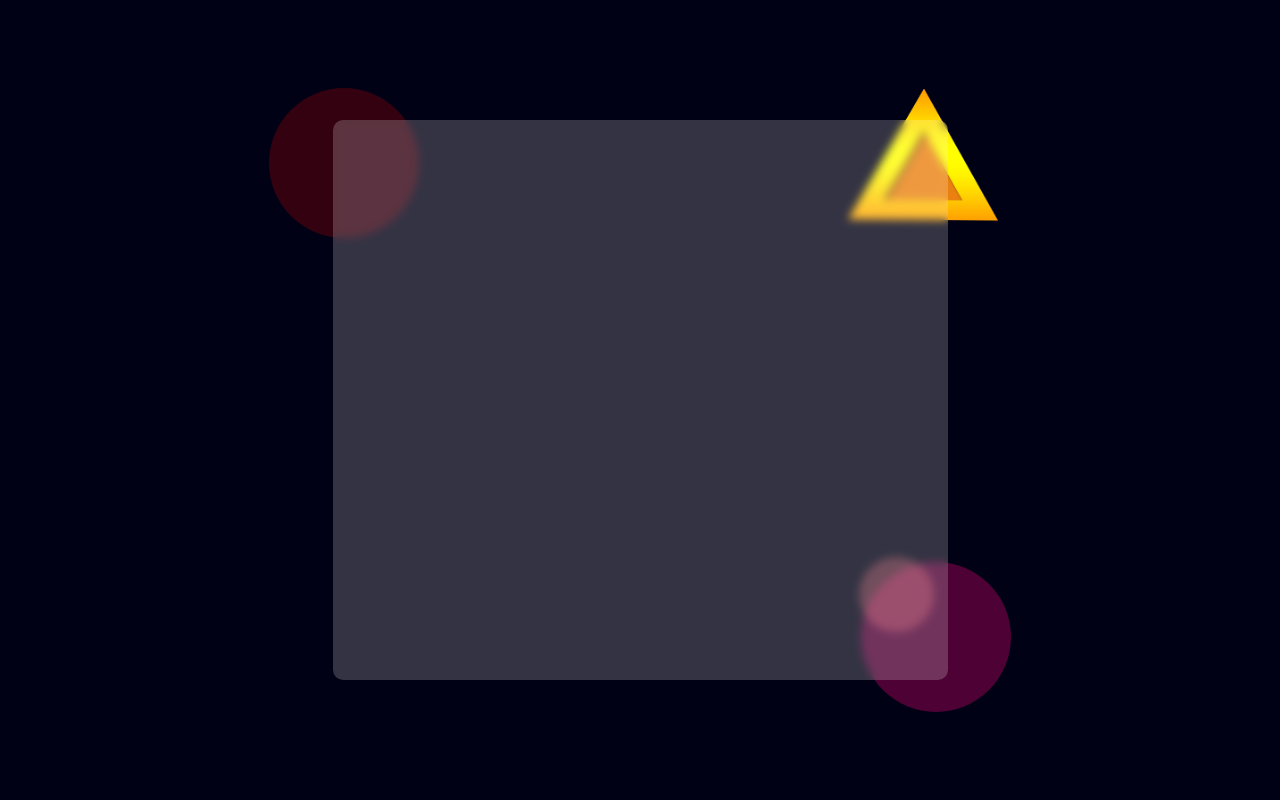
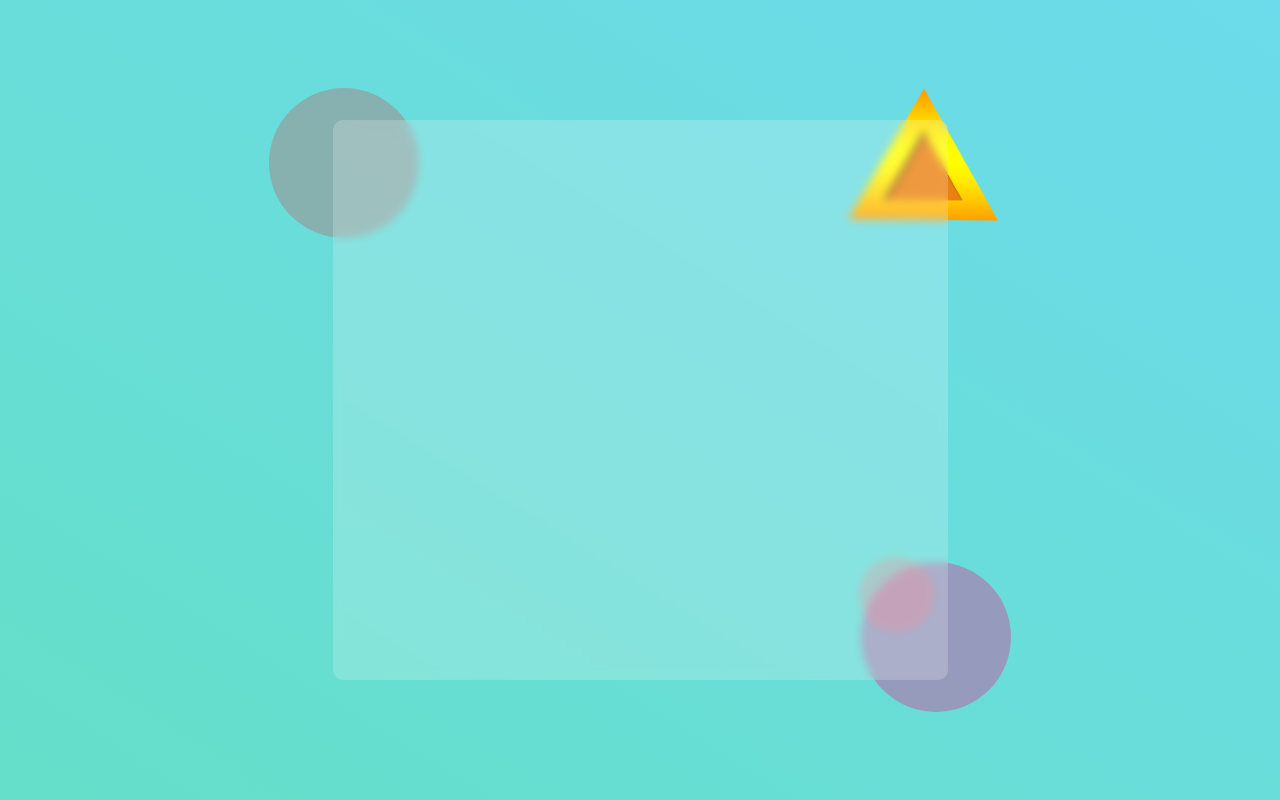
Before and after one commit to suleymansevimli/suleymansevimlicom, a Next.js app: page / in a window 1280 px wide. Built offline with nearby package versions, Linux system fonts and the light colour scheme.

Commit message:
some updates

```diff
--- a/pages/index.js
+++ b/pages/index.js
@@ -6,7 +6,7 @@ export default function Home() {
         <div className={styles.container}>
             <Head>
                 <title>Hello Magician !</title>
-                <link rel="icon" href="/favicon.ico"/>
+                <link rel="icon" href={"/favicon.ico"}/>
             </Head>
 
             <main className={styles.main}>
--- a/styles/Home.module.css
+++ b/styles/Home.module.css
@@ -1,7 +1,7 @@
 .container {
     background: #010115;
-    /*background: linear-gradient(to right top, #65dfc9, #6cdbeb);
-     background: radial-gradient(circle, #5d40f5 40%,#427bd5 52%,#37dbff 68%); */
+    background: linear-gradient(to right top, #65dfc9, #6cdbeb);
+    /* background: radial-gradient(circle, #5d40f5 40%,#427bd5 52%,#37dbff 68%); */
     min-height: 100vh;
     display: flex;
     align-items: center;
```
